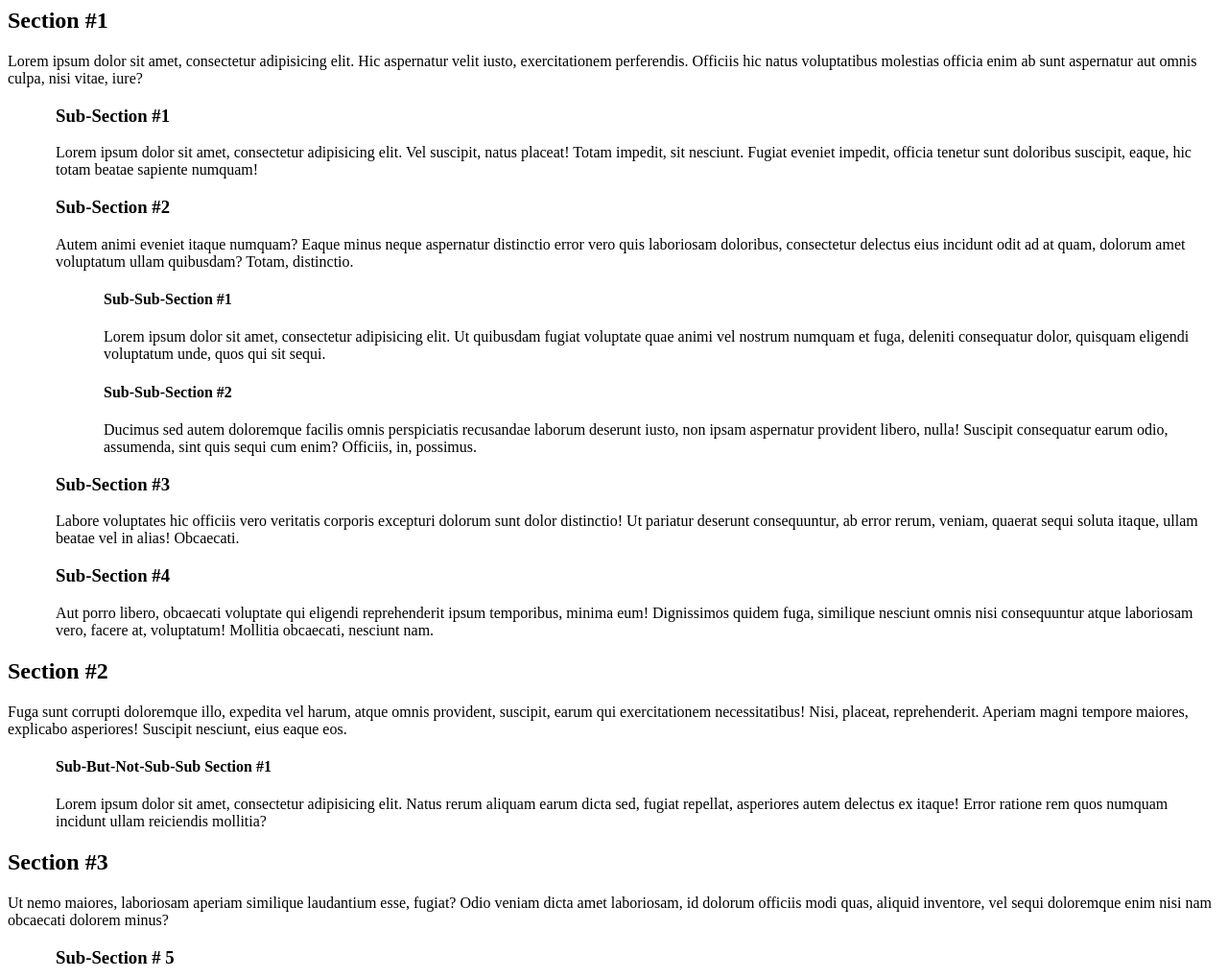
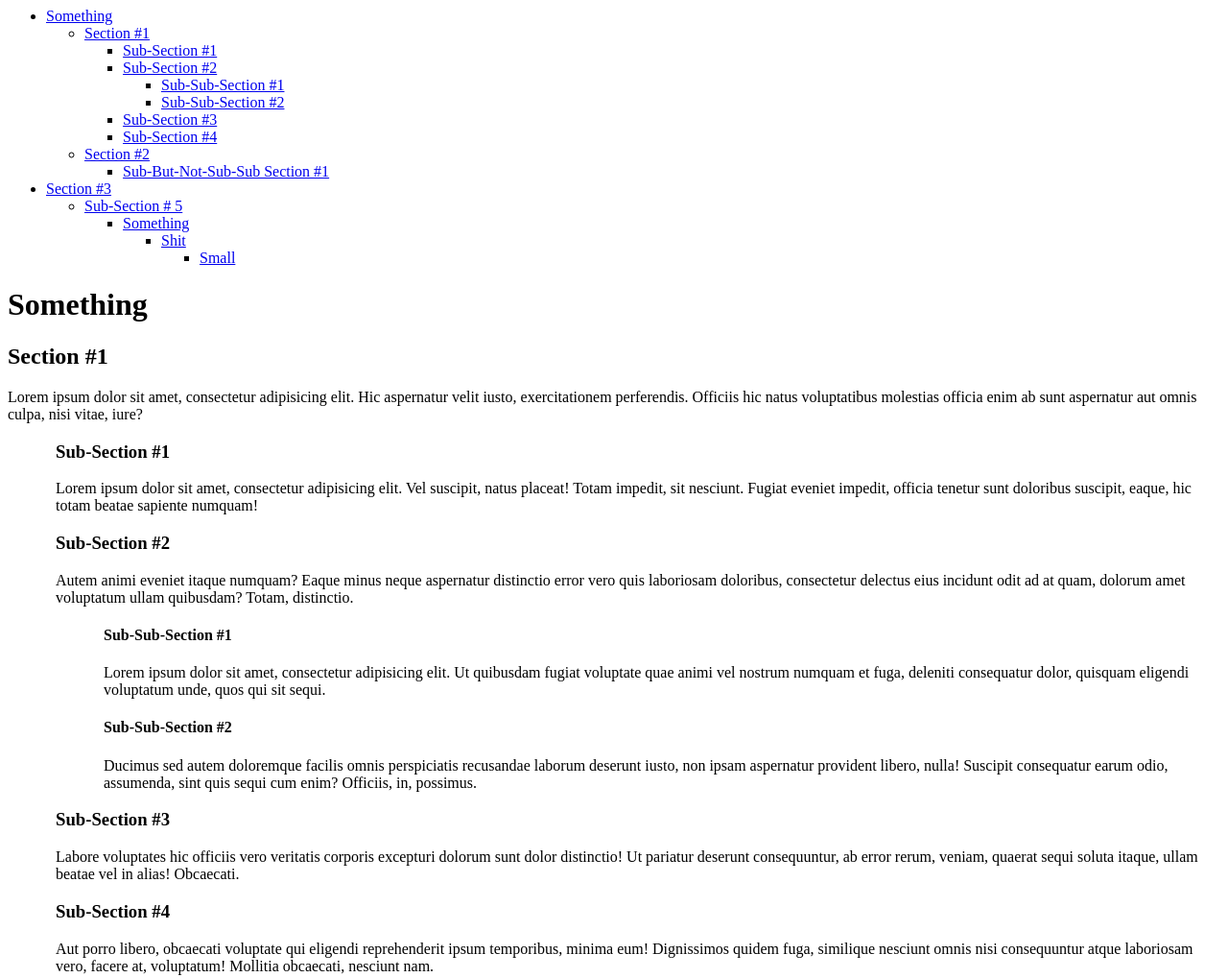
Before and after one commit to DaJoker29/Toc, a website: page index.html in a window 1280 px wide. Shown: the top 1019 px of the page at 96% size. Drawn offline with Linux system fonts and the light colour scheme.

Commit message:
Build Table of Contents
Finished the module which builds the actual nav element based on the
map.

```diff
--- a/index.html
+++ b/index.html
@@ -12,6 +12,7 @@
 <body>
 <nav></nav>
 
+<h1>Something</h1>
 <section>
     <h2>Section #1</h2>
     <p>Lorem ipsum dolor sit amet, consectetur adipisicing elit. Hic aspernatur velit iusto, exercitationem perferendis. Officiis hic natus voluptatibus molestias officia enim ab sunt aspernatur aut omnis culpa, nisi vitae, iure?</p>
@@ -41,12 +42,16 @@
     </section>
 </section>
 <section>
-    <h2>Section #3</h2>
+    <h1>Section #3</h1>
     <p>Ut nemo maiores, laboriosam aperiam similique laudantium esse, fugiat? Odio veniam dicta amet laboriosam, id dolorum officiis modi quas, aliquid inventore, vel sequi doloremque enim nisi nam obcaecati dolorem minus?</p>
     <section>
-        <h3>Sub-Section # 5</h3>
+        <h2>Sub-Section # 5</h2>
         <p>Lorem ipsum dolor sit amet, consectetur adipisicing elit. Facilis, obcaecati fuga consequuntur tenetur id ut omnis nostrum sapiente consectetur optio. Labore maxime temporibus cupiditate numquam quia. Recusandae totam reiciendis suscipit.</p>
     </section>
+
+    <h3>Something</h3>
+    <h4>Shit</h4>
+    <h5>Small</h5>
 </section>
 <script>
     Toc.run();
--- a/toc.js
+++ b/toc.js
@@ -141,8 +141,46 @@ var Toc = (function() {
         return Array.prototype.slice.call(nodeList);
     };
 
-    // Build Navigation Element
+    /**
+     * Build Navigation Document Fragment
+     *
+     * @private
+     * @param  {Array} map Array with object representing all line items for table of contents
+     */
     var build = function( map ) {
+        var fragment = document.createDocumentFragment();
+        var ul = document.createElement('ul');
+        var nav = document.querySelector('nav');
+
+        map.forEach(function( element, index, array ) {
+            ul.appendChild(buildLi(element));
+        });
+
+        fragment.appendChild(ul);
+        nav.appendChild(fragment);
+    };
+
+    var buildLi = function( element ) {
+        var li = document.createElement('li');
+        var a = document.createElement('a');
+        var fragment = document.createDocumentFragment();
+
+        a.href = '#' + element.id;
+        a.textContent = element.text;
+
+        li.appendChild(a);
+        fragment.appendChild(li);
+
+        // Build Children
+        if( element.children.length > 0 ) {
+            var ul = document.createElement('ul');
+            element.children.forEach(function( el, index, array ) {
+                ul.appendChild(buildLi(el));
+            });
+            fragment.appendChild(ul);
+        }
+
+        return fragment;
     };
 
     // var ulItem = function (obj) {
```
